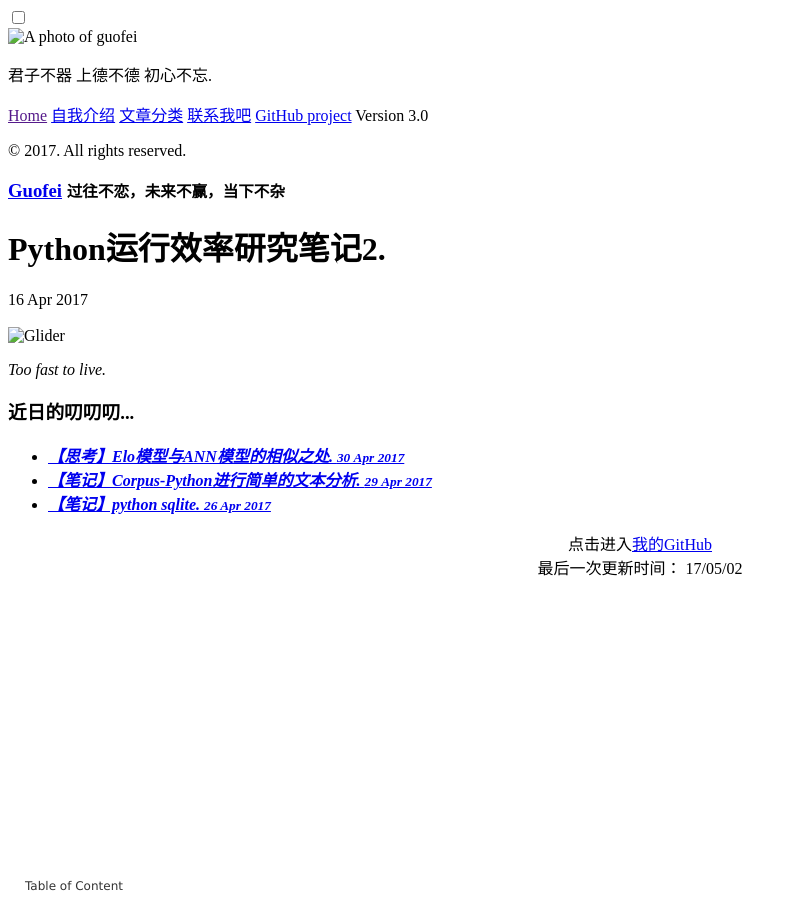
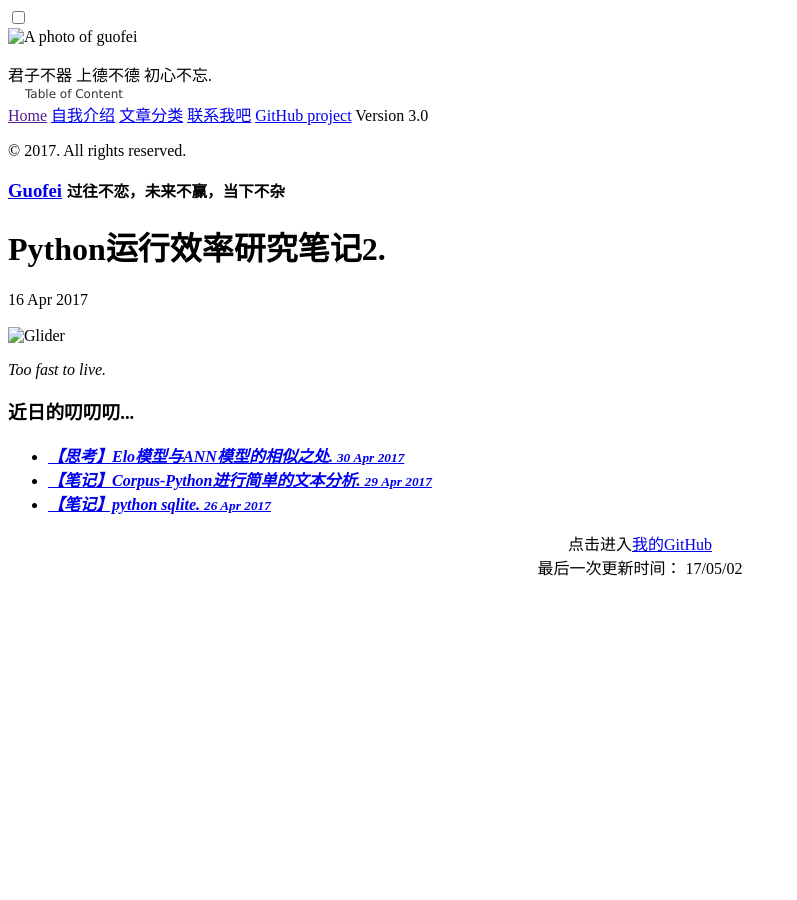
Before and after one commit to lisa9812/temp_4guofei99987.github.io, a Jekyll site: the page built from _posts/2017-04-16-speed2.md, in a window 1280 px wide. Shown: the whole page, without its empty margins (0-797 px from the left). Built offline with Jekyll 4.4.1, drawn with Linux system fonts in a browser that asks for light colours; comment, search, counter and statistics services are not loaded.

Commit message:
AutoUpload

```diff
--- a/_layouts/post.html
+++ b/_layouts/post.html
@@ -13,7 +13,7 @@ layout: default
 
   <span class="post-date">{{ page.date | date_to_string }}</span>
 
-<ul id="tree" class="ztree" style="left: 70em"></ul>
+<ul id="tree" class="ztree" style="top: 5em;left: 70em;"></ul>
 
 
 <div class='main_post'>
```
